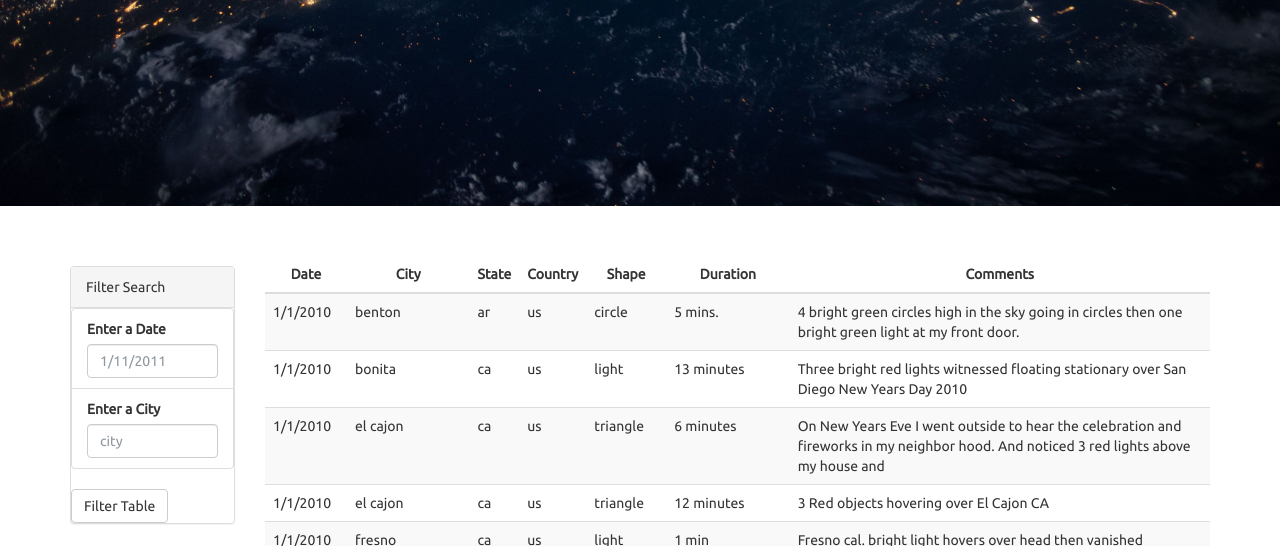
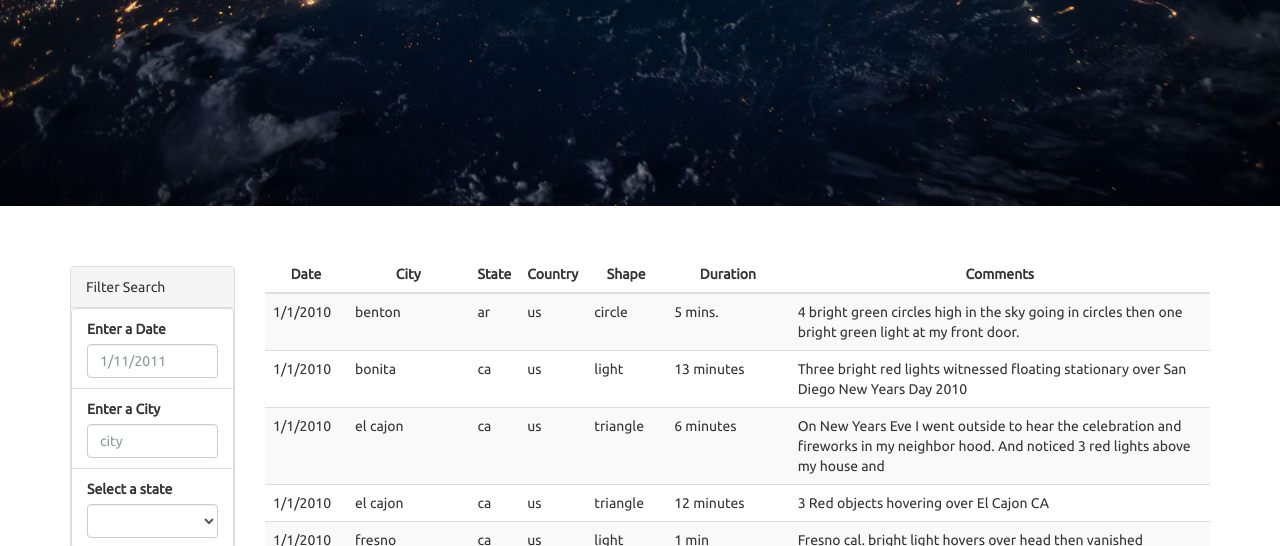
Before and after one commit to randyn/d3-dom-manipulation, a plain HTML site: page index.html in a window 1280 px wide. Shown: the part 406-952 px from the top of the page. Drawn offline with nearby package versions, Linux system fonts and the light colour scheme.

Commit message:
add state filter

```diff
--- a/index.html
+++ b/index.html
@@ -43,6 +43,11 @@
                         <label for="city">Enter a City</label>
                         <input class="form-control" type="text" id="city" placeholder="city">
                       </li>
+                      <li class="filter list-group-item">
+                        <label for="state">Select a state</label>
+                        <select class="form-control" type="text" id="state" placeholder="state">
+                        </select>
+                      </li>
                     </ul>
                   </div>
                   <button id="filter-btn" type="submit" class="btn btn-default">Filter Table</button>
--- a/static/js/app.js
+++ b/static/js/app.js
@@ -1,13 +1,14 @@
 // from data.js
-const countries = data.map(sighting_data => sighting_data.country)
-                   .reduce((unique_countries, country) =>
-                     !(unique_countries.includes(country))
-                       ? unique_countries.concat(country)
-                       : unique_countries,
-                     []
-                   );
+const unique = (array) =>
+  array.reduce((unique_items, item) =>
+    !(unique_items.includes(item))
+      ? unique_items.concat(item)
+      : unique_items,
+    []
+  );
 
-
+// Extend array object to be able to call unique on them
+Array.prototype.unique = function() {return unique(this)};
 
 const identity = value => value;
 
@@ -18,6 +19,10 @@ const pipe = (...functions) =>
     (...args) => nextFunction(prevFunction(...args)),
     identity
   );
+
+// Define different unique values we have
+const countries = data.map(sighting_data => sighting_data.country).unique();
+const states = data.map(sighting_data => sighting_data.state).unique();
 
 // Data Filter functions
 const dateFilter = (date, tableData) =>
@@ -35,6 +40,14 @@ const domCityFilter = (data) => {
   city = d3.select('#city').property('value');
   return cityFilter(city, data);
 }
+
+const stateFilter = (state, tableData) =>
+  state == '' ? tableData : tableData.filter(sighting_data => sighting_data.state === state.toLowerCase());
+
+const domStateFilter = (data) => {
+  state = d3.select('#state').property('value');
+  return stateFilter(state, data)
+};
 
 // Base Update DOM functions
 const appendTDAnd = (cell_text, row) => {
@@ -79,8 +92,16 @@ const refreshTable = (data) => {
   appendTable(data);
 }
 
+
+const initStates = () => {
+  d3.select('#state').append('option').text('');
+  states.forEach((state) =>
+    d3.select('#state').append('option').text(state)
+  );
+}
 const init = () => {
   appendTable(data);
+  initStates();
 }
 
 
@@ -88,7 +109,8 @@ const handleFilterChange = () => {
   d3.event.preventDefault();
   allFilters = pipe(
     domDateFilter,
-    domCityFilter
+    domCityFilter,
+    domStateFilter
   );
 
   filtered_data = allFilters(data);
```
